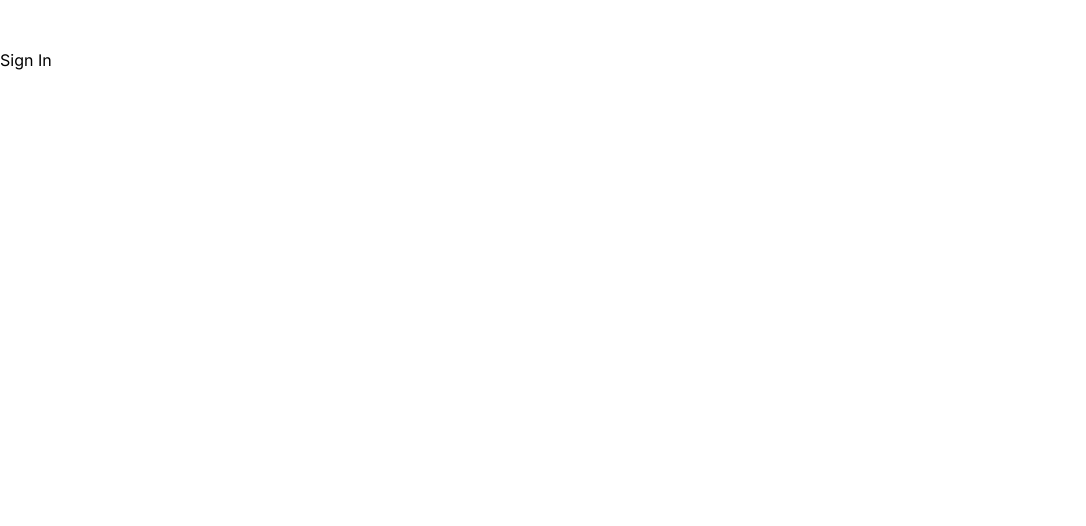
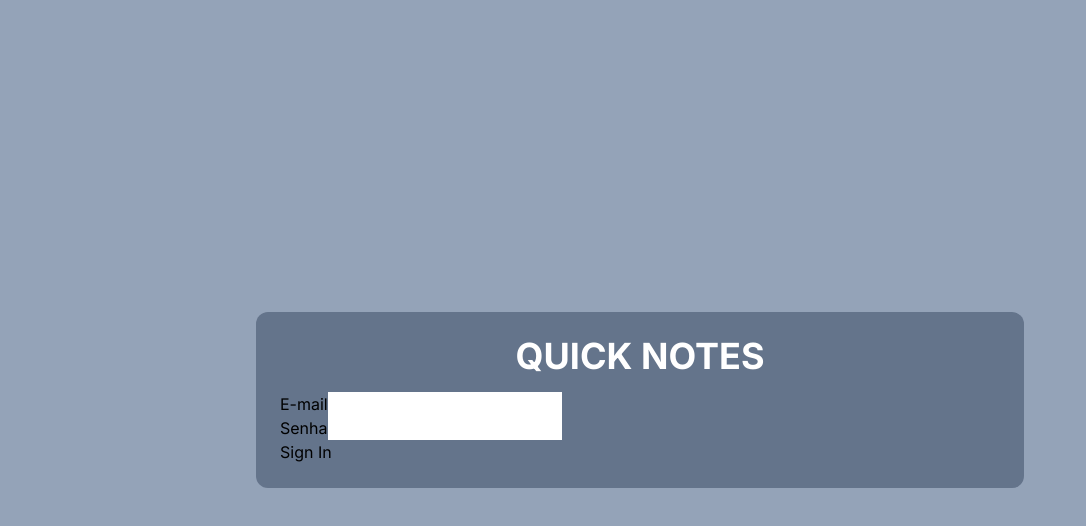
Before and after one commit to Th-Fernandes/quick-notes, a Next.js app: page /signin in a window 1280 px wide. Shown: the top 526 px of the page, without its empty margins (0-1086 px from the left). Built offline with nearby package versions, Linux system fonts and the light colour scheme.

Commit message:
fix: nested current

```diff
--- a/src/app/signin/page.tsx
+++ b/src/app/signin/page.tsx
@@ -1,5 +1,6 @@
 'use client'
 
+import { SignActionPage } from "@/components/SignActionPage"
 import { useGetInput } from "@/hooks/useGetInput"
 
 export default function SignInPage() {
@@ -7,23 +8,27 @@ export default function SignInPage() {
 
 
   return(
-    <form onSubmit={e => {
-      e.preventDefault()
-      console.log('inputs: ', inputs)
-    }}>
+    <SignActionPage>
+      <form onSubmit={e => { e.preventDefault();  console.log(inputs)}}>
         <div>
-        <label htmlFor=""></label>
+          <label htmlFor="signInEmail">E-mail</label>
           <input
-          id="emailSignIn"
+            onChange={e => handleGetInput({key: 'email', value: e.target.value})}
+            id="signInEmail"
             type="email"
-          onChange={e => handleGetInput({key: 'email', value: e.target.value})}/>
+          />
         </div>
         <div>
-        <label htmlFor=""></label>
-        <input type="text" />
+          <label htmlFor="signInPassword">Senha</label>
+          <input
+            onChange={e => handleGetInput({key: 'password', value: e.target.value})}
+            id="signInPassword"
+            type="password"
+          />
         </div>
 
         <button type="submit">Sign In</button>
       </form>
+    </SignActionPage>
   )
 }
--- /dev/null
+++ b/src/components/SignActionPage.tsx
@@ -0,0 +1,16 @@
+import React from "react"
+
+interface Props {
+  children: React.ReactNode
+}
+
+export function SignActionPage({children}: Props) {
+  return(
+    <main className="h-screen flex justify-center items-center bg-slate-400">
+      <section className="w-[90%] max-w-3xl bg-slate-500 p-6 rounded-xl">
+        <h1 className="text-center text-white text-4xl font-bold mb-4">QUICK NOTES</h1>
+        {children}
+      </section>
+    </main>
+  )
+}
--- a/src/hooks/useGetInput.tsx
+++ b/src/hooks/useGetInput.tsx
@@ -11,7 +11,8 @@ export function useGetInput() {
   const inputs = React.useRef({});
 
   function handleGetInput({key, value}:Input) {
-    inputs.current = {...inputs, [key]: value};
+    inputs.current = {...inputs.current, [key]: value};
+
   }
 
   return {
```
Lines whose indentation alone changed are shown as unchanged.
